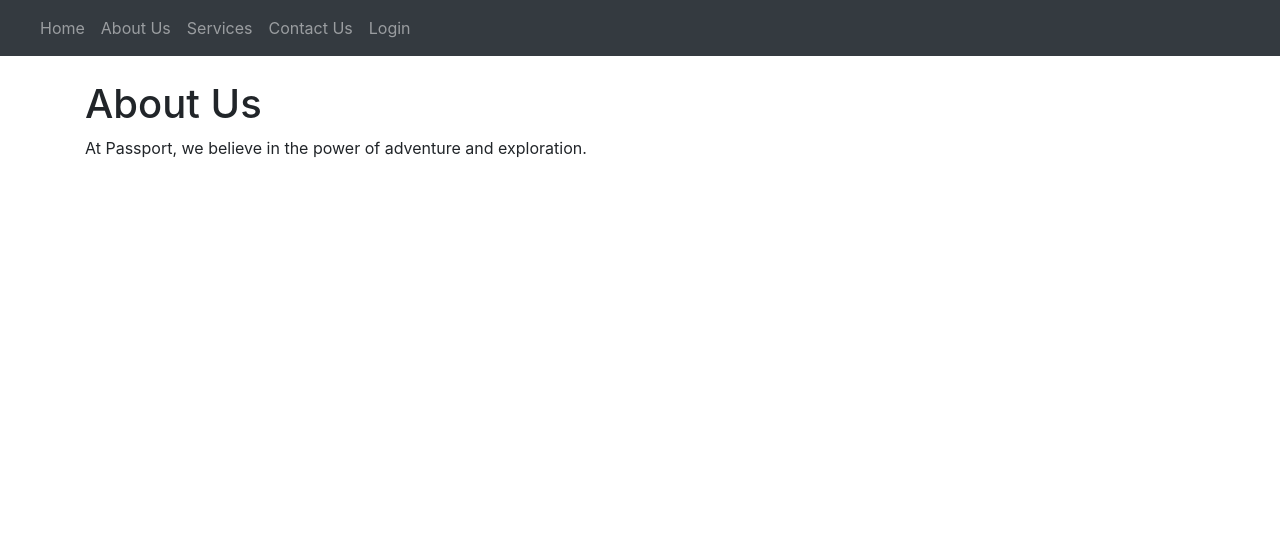
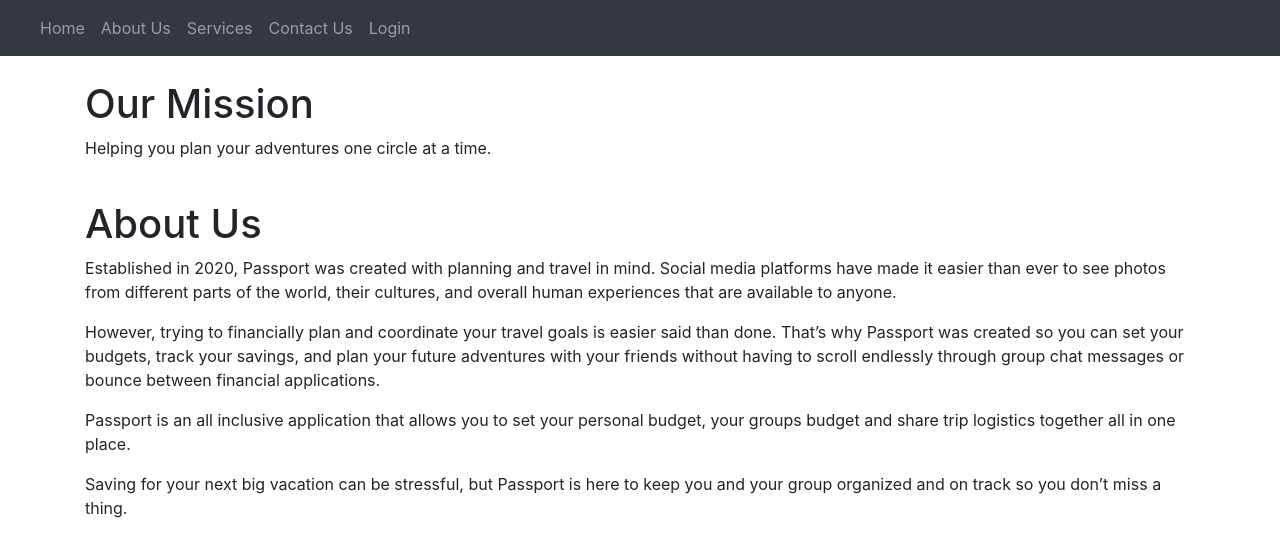
Before and after one commit to stevencmann2/Passport, a Node server app: page /about in a window 1280 px wide. Shown: the top 557 px of the page. Run offline with Node 20, Linux system fonts and the light colour scheme; some libraries are stand-ins or nearby versions.

Commit message:
Added a mission statement and an about us section to the about.handlebars page.

```diff
--- a/views/about.handlebars
+++ b/views/about.handlebars
@@ -5,8 +5,21 @@
     <div class="row">
         <div class="col-md-12">
             <div class="page-header">
+                <h1>Our Mission</h1>
+
+                <p>Helping you plan your adventures one circle at a time.</p>
+
+                <br>
+
                 <h1>About Us</h1>
-                <p>At Passport, we believe in the power of adventure and exploration.</p>
+
+                <p>Established in 2020, Passport was created with planning and travel in mind. Social media platforms have made it easier than ever to see photos from different parts of the world,  their cultures, and overall human experiences that are available to anyone.</p>
+
+                <p>However, trying to financially plan and coordinate your travel goals is easier said than done. That’s why Passport was created so you can set your budgets, track your savings, and plan your future adventures with your friends without having to scroll endlessly through group chat messages or bounce between financial applications.</p>
+
+                <p>Passport is an all inclusive application that allows you to set your personal budget, your groups budget and share trip logistics together all in one place.</p>
+
+                <p>Saving for your next big vacation can be stressful, but Passport is here to keep you and your group organized and on track so you don’t miss a thing.</p>
             </div>
         </div>
     </div>
```
